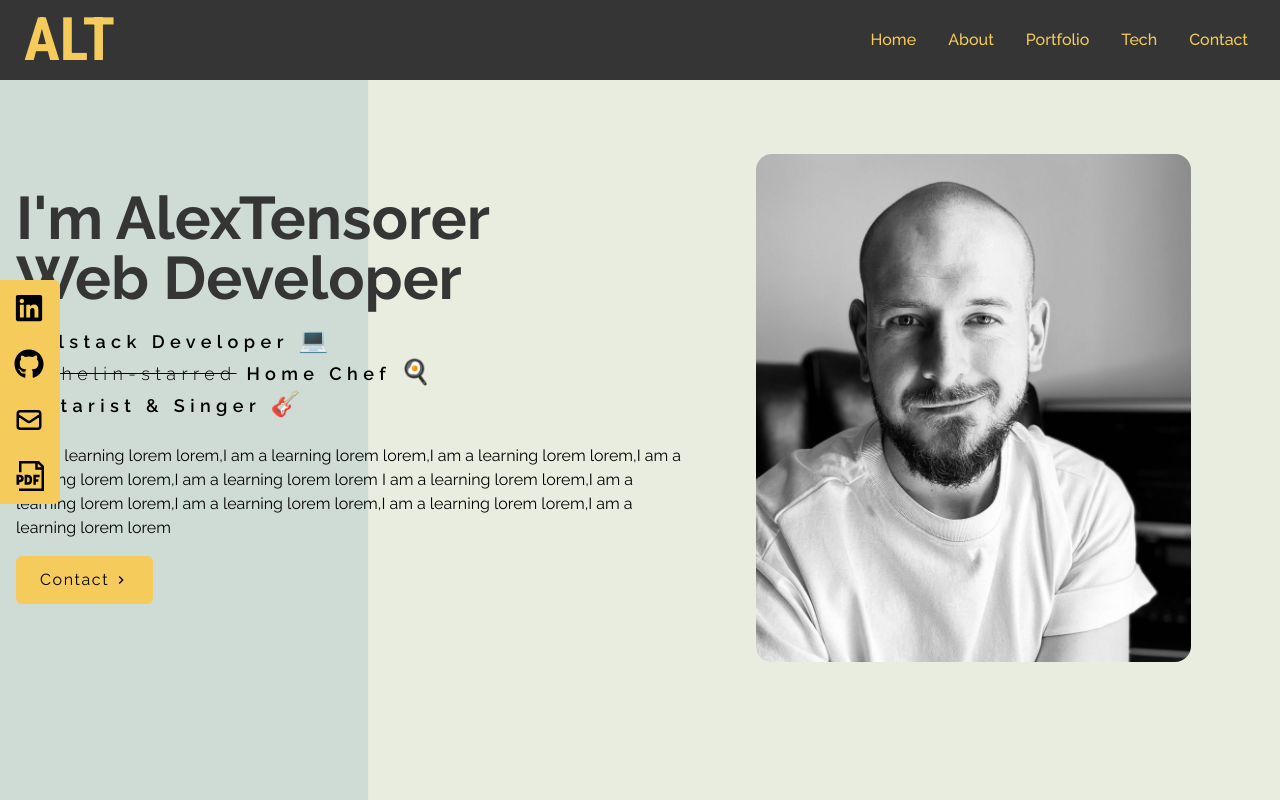
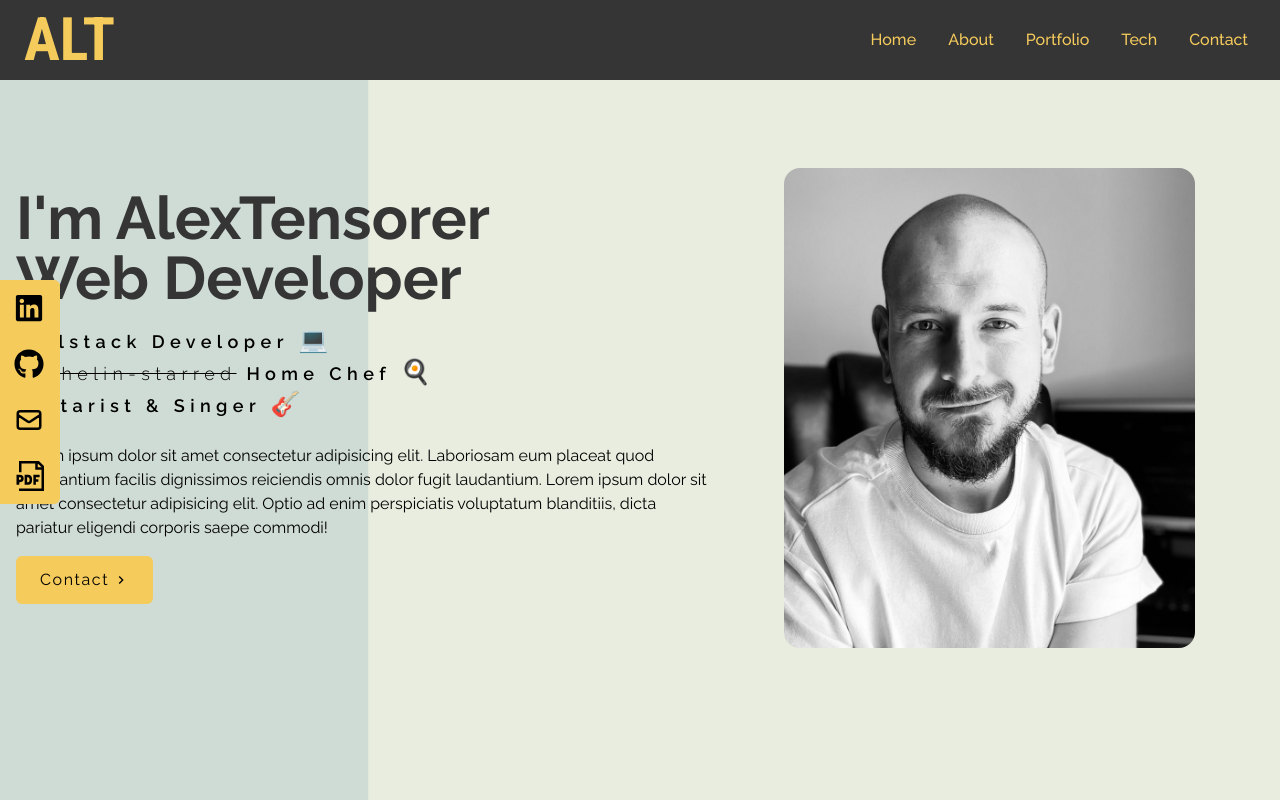
Before and after one commit to AlexTensorer/alt-portfolio, a React (Create React App) app: page / in a window 1280 px wide. Shown: the top 800 px of the page. Built offline with nearby package versions, Linux system fonts and the light colour scheme; the HTML template or start-up script is replaced by a standard one.

Commit message:
content needed

```diff
--- a/src/components/Home.jsx
+++ b/src/components/Home.jsx
@@ -27,11 +27,11 @@ const Home = () => {
             Guitarist & Singer <span className="text-2xl">&#127928;</span>
           </h2>
           <p className="text-cus-light-black py-2 max-w-fit">
-            I am a learning lorem lorem,I am a learning lorem lorem,I am a
-            learning lorem lorem,I am a learning lorem lorem,I am a learning
-            lorem lorem I am a learning lorem lorem,I am a learning lorem
-            lorem,I am a learning lorem lorem,I am a learning lorem lorem,I am a
-            learning lorem lorem
+            Lorem ipsum dolor sit amet consectetur adipisicing elit. Laboriosam
+            eum placeat quod accusantium facilis dignissimos reiciendis omnis
+            dolor fugit laudantium. Lorem ipsum dolor sit amet consectetur
+            adipisicing elit. Optio ad enim perspiciatis voluptatum blanditiis,
+            dicta pariatur eligendi corporis saepe commodi!
           </p>
           <div>
             <Link
```
